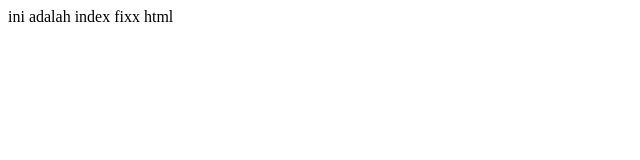
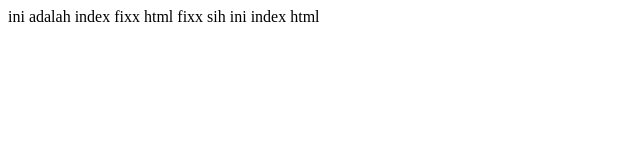
Before and after one commit to salmanursholihah/latihan_remote, a plain HTML site: page index_fixxx.html in a window 1280 px wide. Shown: the whole page, without its empty margins (0-640 px from the left). Drawn offline with Linux system fonts and the light colour scheme.

Commit message:
index fixxx

```diff
--- a/index_fixxx.html
+++ b/index_fixxx.html
@@ -7,5 +7,6 @@
 </head>
 <body>
     ini adalah index fixx html
+    fixx sih ini index html
 </body>
 </html>
```
